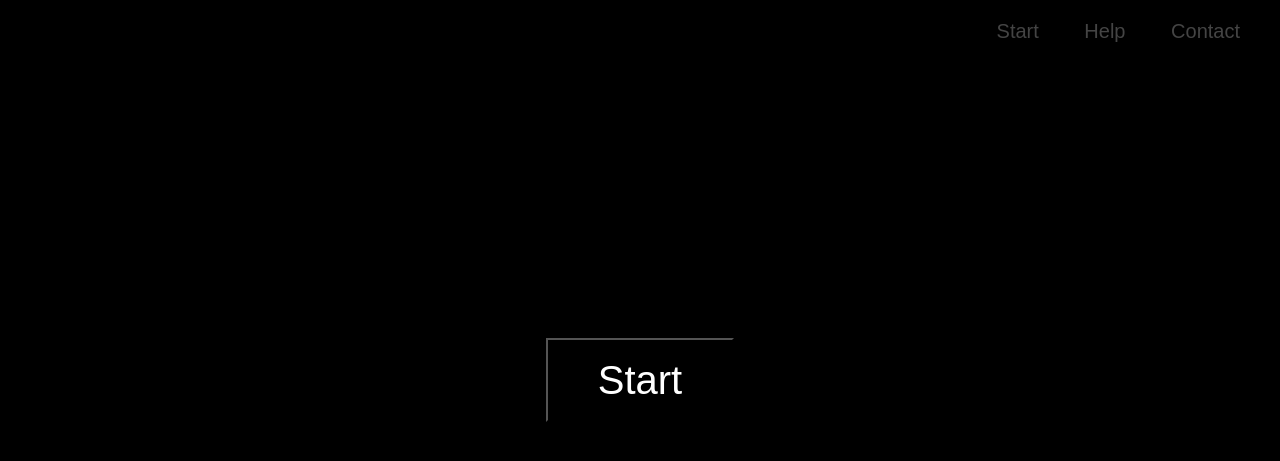
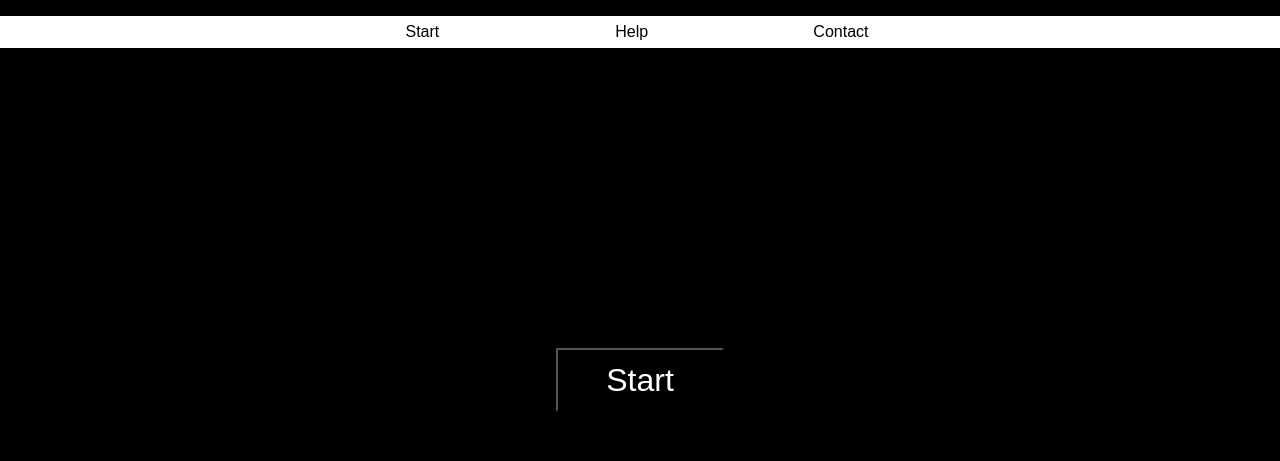
Before and after one commit to strenkel/lunarlander, a PHP site: page / in a window 1280 px wide. Shown: the top 461 px of the page. Run offline with PHP 8.4, Linux system fonts and the light colour scheme.

Commit message:
Layout verbessert/abgeschlossen

```diff
--- a/contact.php
+++ b/contact.php
@@ -11,7 +11,9 @@
     <div class="content">
       <div class="content-center">
         <div id="text" class="text short">
-          Stefan Trenkel &#8226; Tannhäuserplatz 3 &#8226; 28205 Bremen &#8226; Germany<br>
+          Stefan Trenkel<br>
+          Tannhäuserplatz 3<br>28205 Bremen<br>
+          Germany<br>
           info (at) stefantrenkel.de<br>
           <a href="http://www.stefantrenkel.de">www.stefantrenkel.de</a>
         </div>
--- a/css/main.css
+++ b/css/main.css
@@ -1,34 +1,39 @@
 html {
   height: 100%;
   font-family: sans-serif;
-  font-size: 1.25em;
+  font-size: 1em;
 }
 
 body {
   height: 100%;
-  margin: 0 1em;
+  margin: 0;
   background-color: black;
   color: white;
 }
 
 .menu {
   position: absolute;
-  right: 1em;
+  background-color: white;
+  width: 100%;
   margin-top: 1em;
 }
 
+.menu div {
+  max-width: 40em;
+  margin-left: auto;
+  margin-right: auto;
+}
+
 .menu a {
-  color: #444;
+  color: black;
   text-decoration: none;
 }
 
-.menu a:hover {
-  color: white;
-}
-
-.menu > span {
-  margin-left: 1em;
-  margin-right: 1em;
+.menu span {
+  display: inline-block;
+  width: 32%;
+  text-align: center;
+  line-height: 2em;
 }
 
 .content {
@@ -40,6 +45,8 @@ body {
 .content-center {
   padding-top: 5em;
   padding-bottom: 5em;
+  padding-left: 1em;
+  padding-right: 1em;
   display: table-cell;
   vertical-align: middle;
   text-align: center;
@@ -52,18 +59,18 @@ body {
 }
 
 #start {
-  height: 84px;
-  padding-left: 50px;
-  padding-right: 50px;
+  height: 2em;
+  padding-left: 1.5em;
+  padding-right: 1.5em;
   font-size: 1em;
   cursor: pointer;
 }
 
 #fuel-input {
-  height: 90px;
-  width: 160px;
+  height: 2em;
+  width: 4em;
   font-size: 1em;
-  padding-right: 20px;
+  padding-right: 0.5em;
   text-align: right;
 }
 
@@ -82,8 +89,7 @@ body {
 
 .text.long {
   line-height: 1.8em;
-  text-align: left;
-  max-width: 32.5em;
+  max-width: 33em;
 }
 
 .control {
--- a/js/main.js
+++ b/js/main.js
@@ -69,7 +69,7 @@
 
   var toLocaleString = function(value) {
     var roundedValue;
-    if (value < 10) {
+    if (value < 10 && value > -10) {
       roundedValue = Math.round(value * 10) / 10;
     } else {
       roundedValue = Math.round(value);
--- a/php/menu.php
+++ b/php/menu.php
@@ -1,4 +1,5 @@
 <nav class="menu">
+  <div>
   <span>
     <a href="index.php">Start</a>
   </span>
@@ -8,4 +9,5 @@
   <span>
     <a href="contact.php">Contact</a>
   </span>
+  </div>
 </nav>
```
Also changed, not shown: help.php (+5 -4 lines).
